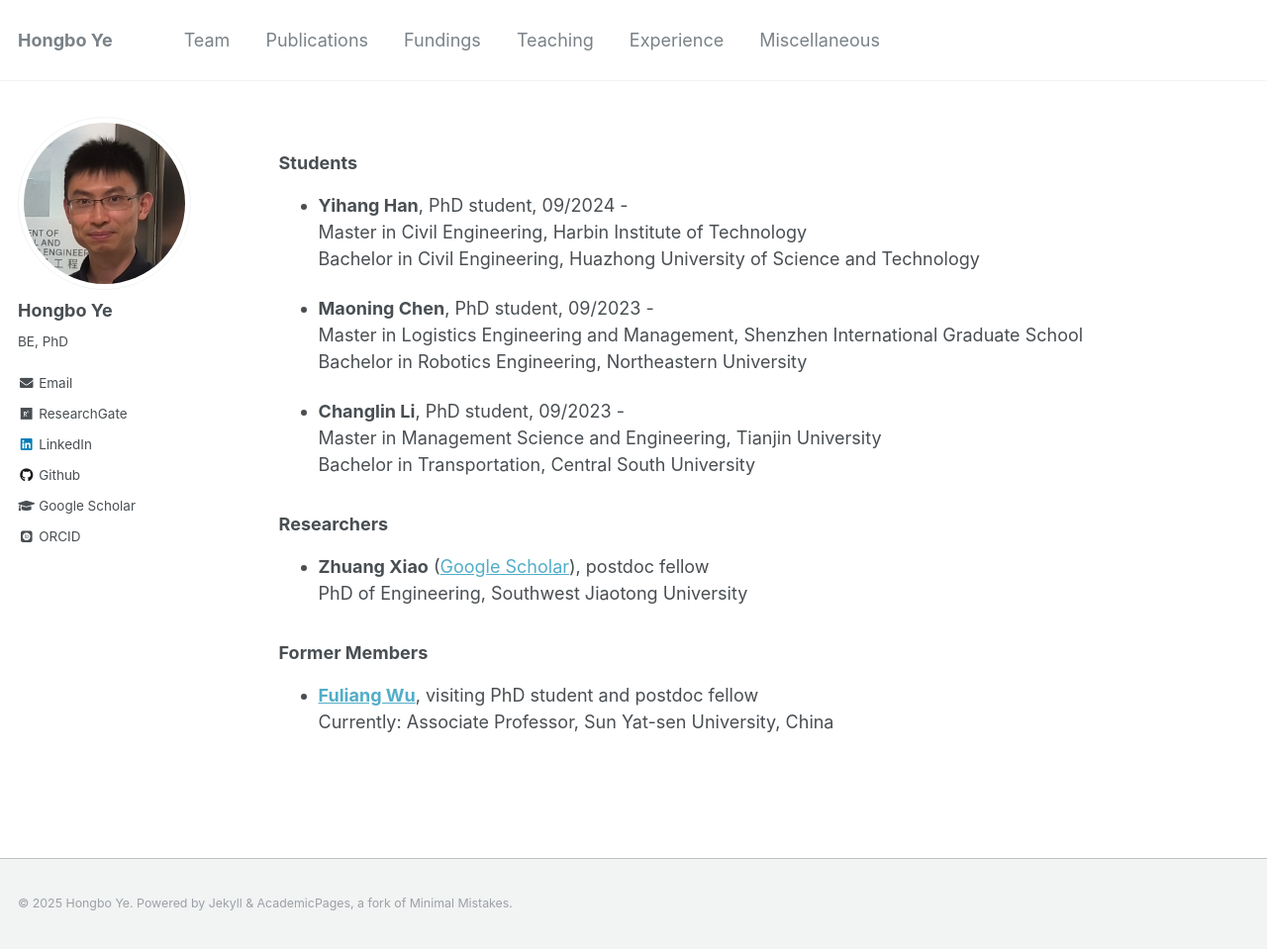
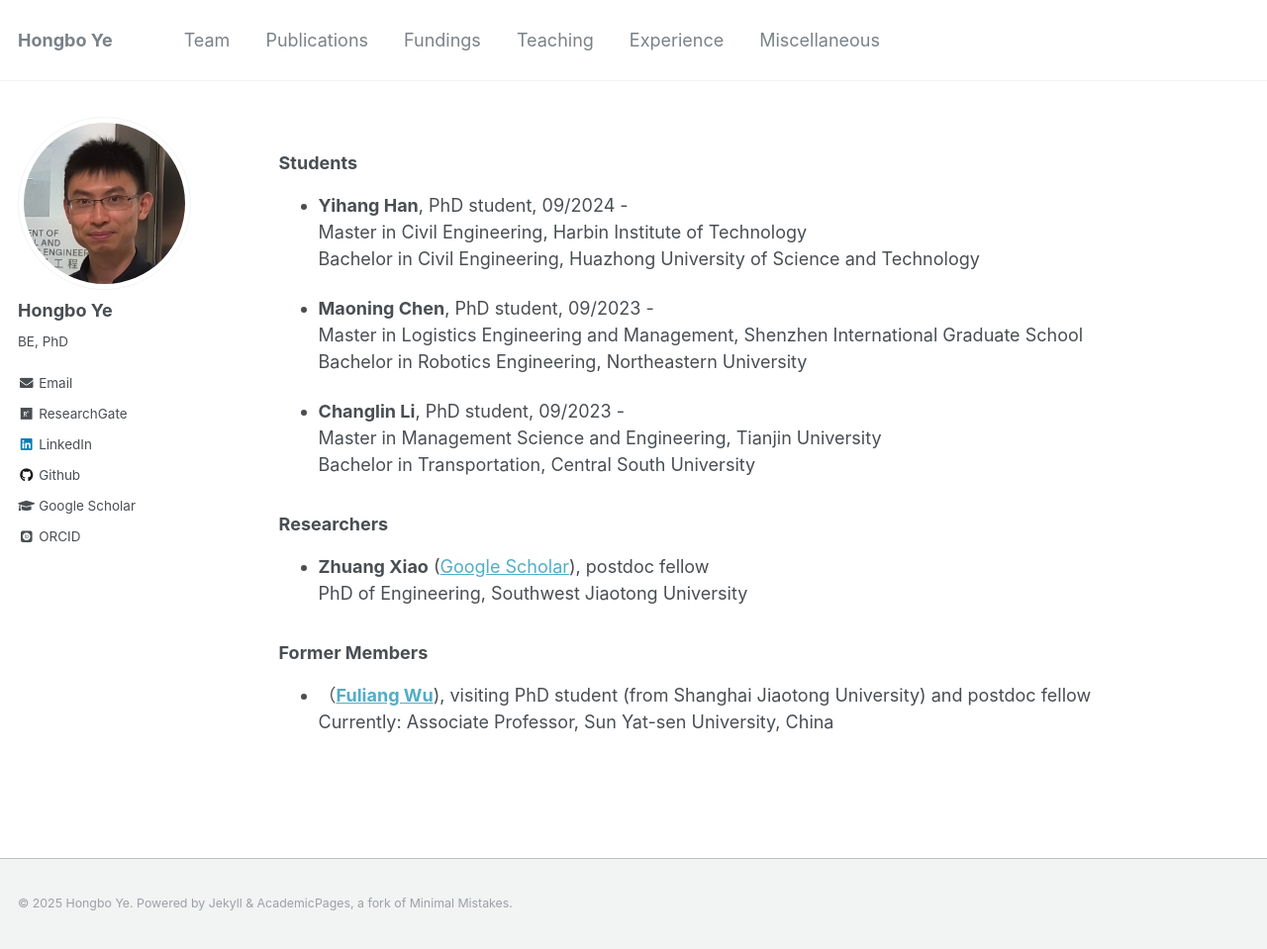
Before and after one commit to hb-ye/hb-ye.github.io, a Jekyll site: the page built from _pages/team.md, in a window 1280 px wide and 959 px high. Shown: the whole window at 99% size. Built offline with Jekyll 4.4.1, drawn with Linux system fonts in a browser that asks for light colours; some web fonts are replaced.

Commit message:
rollback

```diff
--- a/_pages/team.md
+++ b/_pages/team.md
@@ -25,4 +25,4 @@ author_profile: true
 - **Zhuang Xiao** ([Google Scholar](https://scholar.google.de/citations?hl=en&user=ijnlwrYAAAAJ)), postdoc fellow <br> PhD of Engineering, Southwest Jiaotong University
 
 ### Former Members
-- [**Fuliang Wu**](https://ise.sysu.edu.cn/teacher/1514), visiting PhD student and postdoc fellow <br> Currently: Associate Professor, Sun Yat-sen University, China
+- （[**Fuliang Wu**](https://ise.sysu.edu.cn/teacher/1514)), visiting PhD student (from Shanghai Jiaotong University) and postdoc fellow <br> Currently: Associate Professor, Sun Yat-sen University, China
--- a/index.markdown
+++ b/index.markdown
@@ -7,7 +7,7 @@ layout: archive
 
 Welcome to my personal webpage!
 
-{% I am currently a **Research Assistant Professor** in the Department of Electrical and Electronic Engineering at Hong Kong Polytechnic University.%}
+# I am currently a **Research Assistant Professor** in the Department of Electrical and Electronic Engineering at Hong Kong Polytechnic University.
 
 I have a broad spectrum of research interest in transport-related problems, with an aim to improve the system efficiency and sustainability to benefit both the travellers and the operators.  I have utilized optimisation and control theory in the modelling and analysis of rail and road systems as well as their operation, management and control.
 
```
